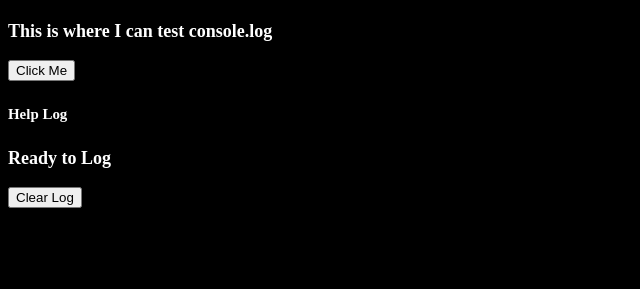
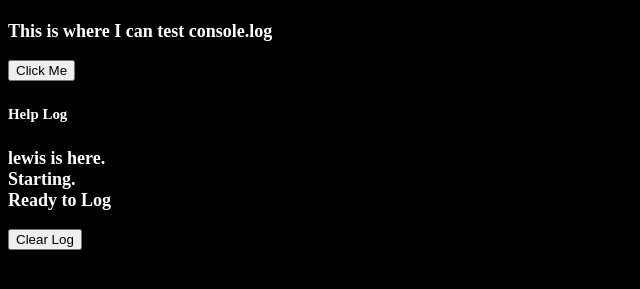
Before and after one commit to lewislwood/Html-Layout, a website: page docs/devops.html in a window 1280 px wide. Shown: the part 53-342 px from the top of the page, without its empty margins (0-640 px from the left). Drawn offline with Linux system fonts and the light colour scheme.

Commit message:
preparing for namespace

```diff
--- a/docs/components/devops.js
+++ b/docs/components/devops.js
@@ -35,9 +35,15 @@ if (devOps.header === undefined) { console.log("header not found.")};
 devOps.hl = dc.querySelector("#devOpsLog");
 if (devOps.hl === undefined) { console.log("HL not found.")};
 devOps.clearButton = dc.querySelector("#devOpsClear");
-if (devOps.clearButton === undefined) { console.log("clear button not found.")};
+if (devOps.clearButton === undefined) { console.log ("clear button not found.")};
+devOps.clearButton.onclick = () => { clearHelpLog(); {;}};
+
+devOps.loaded = true;
+console.log("DevOps Loaded successfully.");
 };
 };
+
+
 
 console.log("Hello World");
 })()
@@ -53,9 +59,8 @@ export const helpLog = (message) => {
     try {
 
     if (helpLogExists()) {
-      if ( btnClearLogSet !== true)  { setClearLogButton();};
-        const cur = hl.innerHTML;
-      hl.innerHTML = message + "<br/>" +cur;
+        const cur = devOps.hl.innerHTML;
+      devOps.hl.innerHTML = message + "<br/>" +cur;
     } // if
     } // try
     catch(e) {
@@ -76,14 +81,14 @@ if ( btn !== null) {
 
 
 export const helpLogExists = () =>  {
-  return  (hl !== null)   ;
+  return  (devOps.hl !== null)   ;
 }
 
-export const clearHelpLog = () => {
+const clearHelpLog = () => {
 
   try {
   if (helpLogExists() )   {
-    hl.innerHTML ="Log Cleared.." ;
+    devOps.hl.innerHTML ="Log Cleared.." ;
   } // if hl
   } //try
   catch(e) {
--- a/docs/devops.html
+++ b/docs/devops.html
@@ -21,14 +21,14 @@
             <button>Click Me</button>
         </div>
     </div>
-<div id="devOpsContainter" class="devOpsContainer">
+<div id="devOpsContainter" class="devOpsContainer" aria-hidden="false" >
     <style>
 
 
     </style>
     <div id="devOpsLogSection">
     <h5 id="devOpsHeading">Help Log</h5>
-    <p id="devOpsLog">Ready to Log</p>
+    <p id="devOpsLog" aria-live="assertive">Ready to Log</p>
     <button id="devOpsClear"type="button">Clear Log</button>
 </div>
 </div>
@@ -36,7 +36,9 @@
 
 
     <script type="module" >
-import {helpLog as hl} from "./components/devops.js";
+import {helpLog} from "./components/devops.js";
+helpLog("Starting."); helpLog("lewis is here.");
+
         </script>
 </body>
 </html>
```
